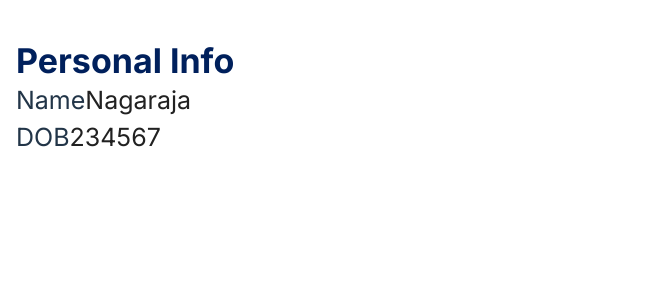
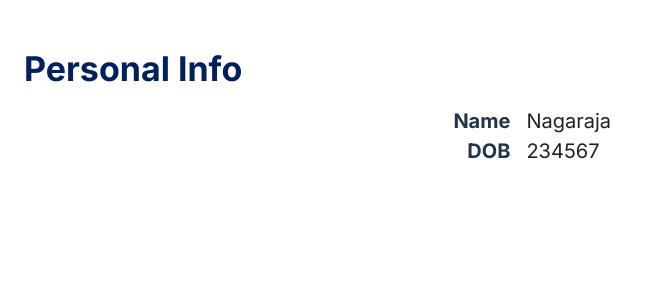
Before and after one commit to nagaraja6050266/RecGrootClient, a React (Vite) app: page /test in a window 1280 px wide. Shown: the top 300 px of the page, without its empty margins (0-655 px from the left). Built offline with nearby package versions, Linux system fonts and the light colour scheme.

Commit message:
Details Components done

```diff
--- a/src/pages/after-login/DetailsViewComponent.jsx
+++ b/src/pages/after-login/DetailsViewComponent.jsx
@@ -1,42 +1,59 @@
 import { FlexBox } from "../../components/styled-components/styledComponents";
 import { Typography } from "@mui/material";
 
-
-const detailsJson = [{
+const detailsJson = [
+    {
         sectionHeader: "Personal Info",
         values: [
             {
                 label: "Name",
-            value: "Nagaraja"
+                value: "Nagaraja",
             },
             {
                 label: "DOB",
-            value: "234567"
-        }
-    ]
-}];
+                value: "234567",
+            },
+        ],
+    },
+];
 
-function DetailsSegment({detail}){
-    return <FlexBox m={2} alignItems={"flex-start"} flexDirection={"column"}>
+function DetailsSegment({ detail, width }) {
+    return (
+        <FlexBox m={3} alignItems={"flex-start"} flexDirection={"column"} width={width}>
             <Typography mt={3} variant="h4" color="primary" fontWeight="bold">
                 {detail.sectionHeader}
             </Typography>
-        <FlexBox flexDirection={"column"}>
+            <FlexBox gap={2} mt={2}>
+                <FlexBox flexDirection={"column"} width={"40%"} alignItems={"flex-end"}>
                     {detail.values.map((value) => {
-                return <FlexBox>
-                    <Typography fontSize={25} color={"secondary"}>{value.label}</Typography>
-                    <Typography fontSize={25}>{value.value}</Typography>
+                        return (
+                            <Typography
+                                fontSize={20}
+                                fontWeight={"bold"}
+                                color={"secondary"}
+                            >
+                                {value.label}
+                            </Typography>
+                        );
+                    })}
                 </FlexBox>
+                <FlexBox flexDirection={"column"} width={"60%"} alignItems={"flex-start"}>
+                    {detail.values.map((value) => {
+                        return (
+                            <Typography fontSize={20}>{value.value}</Typography>
+                        );
                     })}
                 </FlexBox>
             </FlexBox>
+        </FlexBox>
+    );
 }
 
-export default function DetailsViewComponent({details = detailsJson}) {
+export default function DetailsViewComponent({ details = detailsJson, width = "100hw" }) {
     return (
         <>
             {details.map((detail, i) => {
-                return <DetailsSegment key={i} detail={detail} />;
+                return <DetailsSegment key={i} detail={detail} width={width} />;
             })}
         </>
     );
```
Lines whose indentation alone changed are shown as unchanged.
